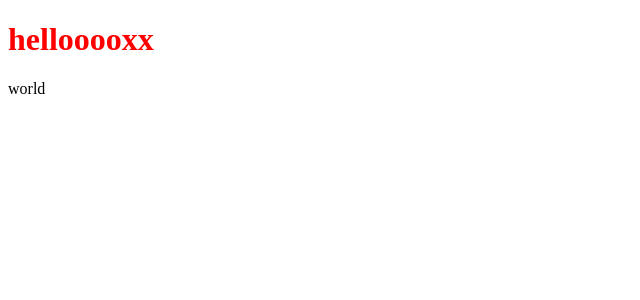
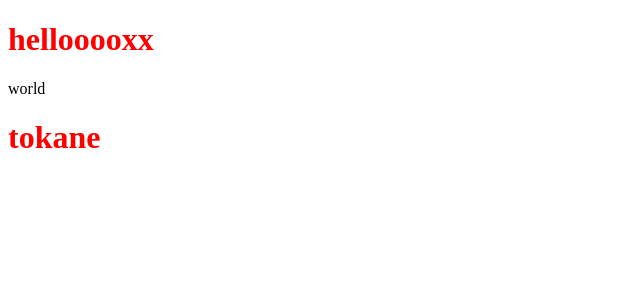
Before and after one commit to kalz2q/test02, a Jekyll site: the page built from index.md, in a window 1280 px wide. Shown: the top 300 px of the page, without its empty margins (0-640 px from the left). Built offline with Jekyll 4.4.1, drawn with Linux system fonts in a browser that asks for light colours; our own code applies the rules of GitHub Pages for plain Markdown files.

Commit message:
Update index.md

```diff
--- a/index.md
+++ b/index.md
@@ -5,3 +5,4 @@ layout: default
 ---
 # hellooooxx
 world
+<h1>tokane</h1>
```
